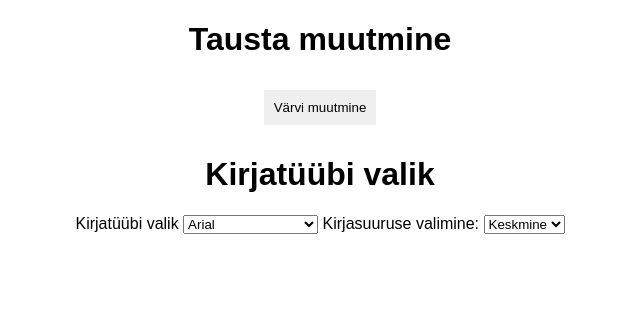
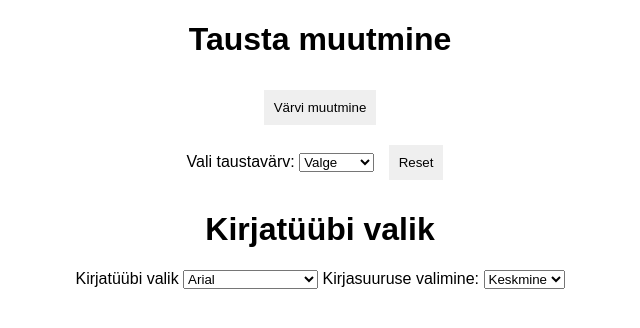
Before and after one commit to DariaHalchenko/tarkvaraDaria, a plain HTML site: page index.html in a window 1280 px wide. Shown: the whole page, without its empty margins (320-960 px from the left). Drawn offline with Linux system fonts and the light colour scheme.

Commit message:
Lisasin html form esimeseks ülesanneks ja tegisin teine.

```diff
--- a/index.html
+++ b/index.html
@@ -11,7 +11,17 @@
     <h1>Tausta muutmine</h1>
     <button id="colorbtn">Värvi muutmine</button>
 </div>
+<label for="color-select">Vali taustavärv:</label>
+<select id="color-select">
+    <option value="white">Valge</option>
+    <option value="#FF5733">Punane</option>
+    <option value="#33FF57">Roheline</option>
+    <option value="#3357FF">Sinine</option>
+    <option value="#F0DB4F">Kollane</option>
+    <option value="#8E44AD">Lilla</option>
+</select>
 
+<button id="resetbtn">Reset</button>
 <div class="">
     <h1>Kirjatüübi valik</h1>
     <label for="font-select">Kirjatüübi valik</label>
--- a/script.js
+++ b/script.js
@@ -6,3 +6,7 @@ const colorSelect = document.getElementById("color-select");
 colorSelect.addEventListener("change", function() {
     document.body.style.backgroundColor = this.value;
 });
+const resetButton = document.getElementById("resetbtn");
+resetButton.addEventListener("click", function() {
+    document.body.style.backgroundColor = "white";
+});
```
